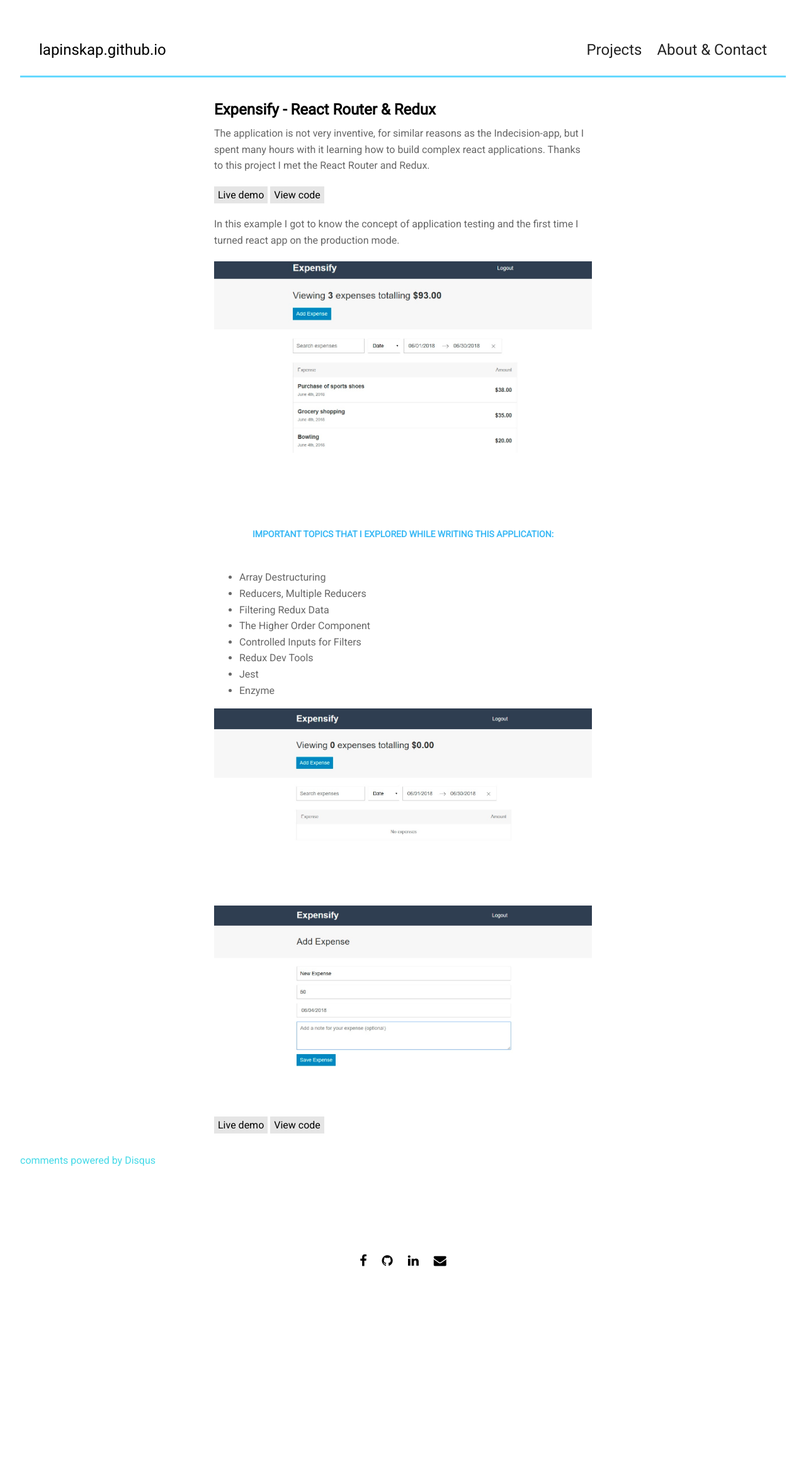
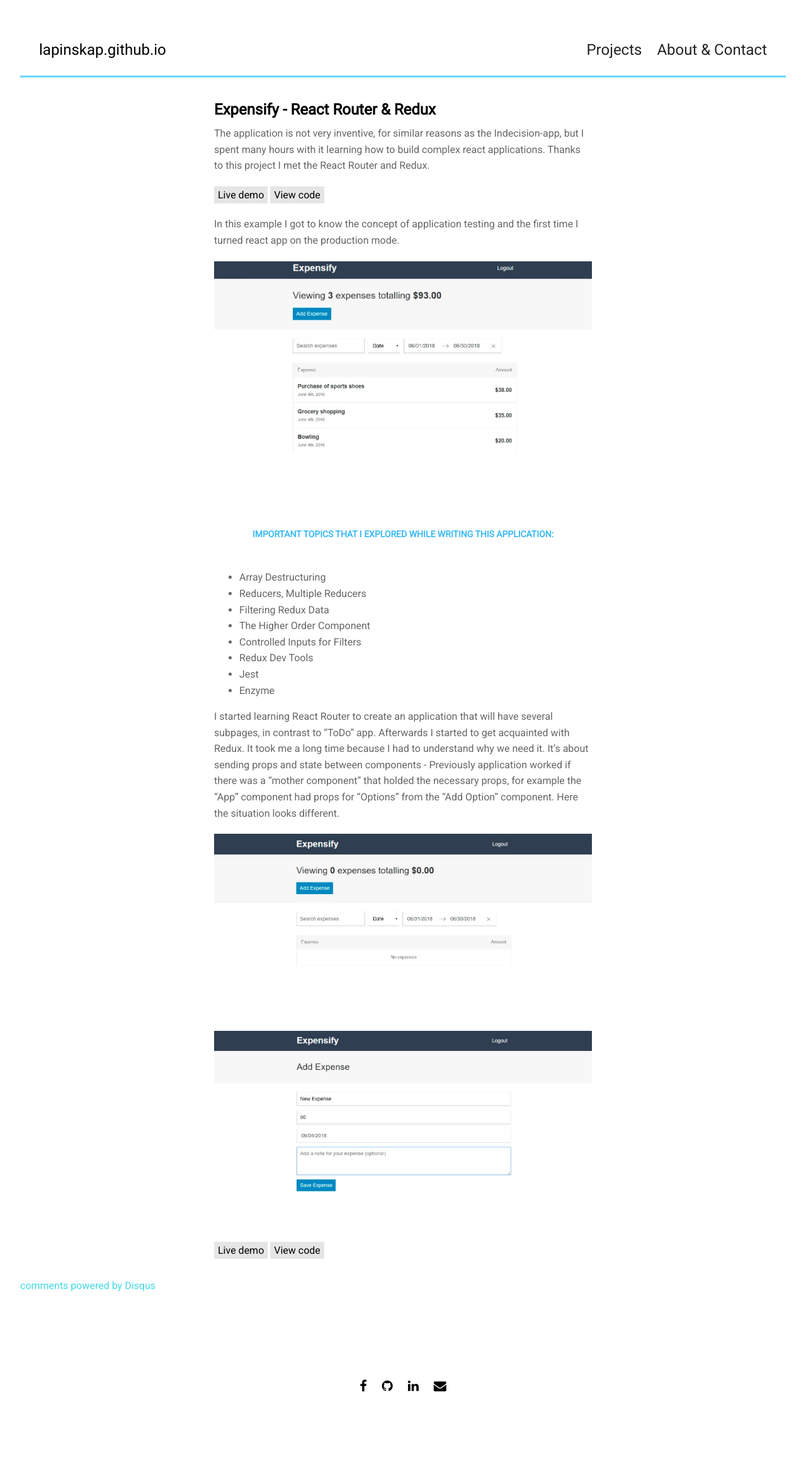
Before and after one commit to lapinskap/lapinskap.github.io, a Jekyll site: the page built from projects/proj-2.md, in a window 1280 px wide. Shown: the whole page at 63% size. Built offline with Jekyll 4.4.1, drawn with Linux system fonts in a browser that asks for light colours; nearby versions of some CDN libraries; comment, search, counter and statistics services are not loaded; before the commit the page ends 2156 px from its top, so only the background shows below that.

Commit message:
add description to project-2 file

```diff
--- a/assets/css/3-sections/_page.sass
+++ b/assets/css/3-sections/_page.sass
@@ -1,7 +1,6 @@
 .page-content
   width: 450px
   margin: 30px
-  margin-top: 50px
   h1
     line-height: 1.5
     color: black
--- a/projects/proj-2.md
+++ b/projects/proj-2.md
@@ -31,6 +31,7 @@
 * Jest
 * Enzyme
 
+I started learning React Router to create an application that will have several subpages, in contrast to "ToDo" app. Afterwards I started to get acquainted with Redux. It took me a long time because I had to understand why we need it. It's about sending props and state between components - Previously application worked if there was a "mother component" that holded the necessary props, for example the "App" component had props for "Options" from the "Add Option" component. Here the situation looks different.
 
 {% include image.html url="http://www.gratisography.com" image="projects/proj-2/stretch.jpg" %}
 
```
Also changed, not shown: 3 other files.
